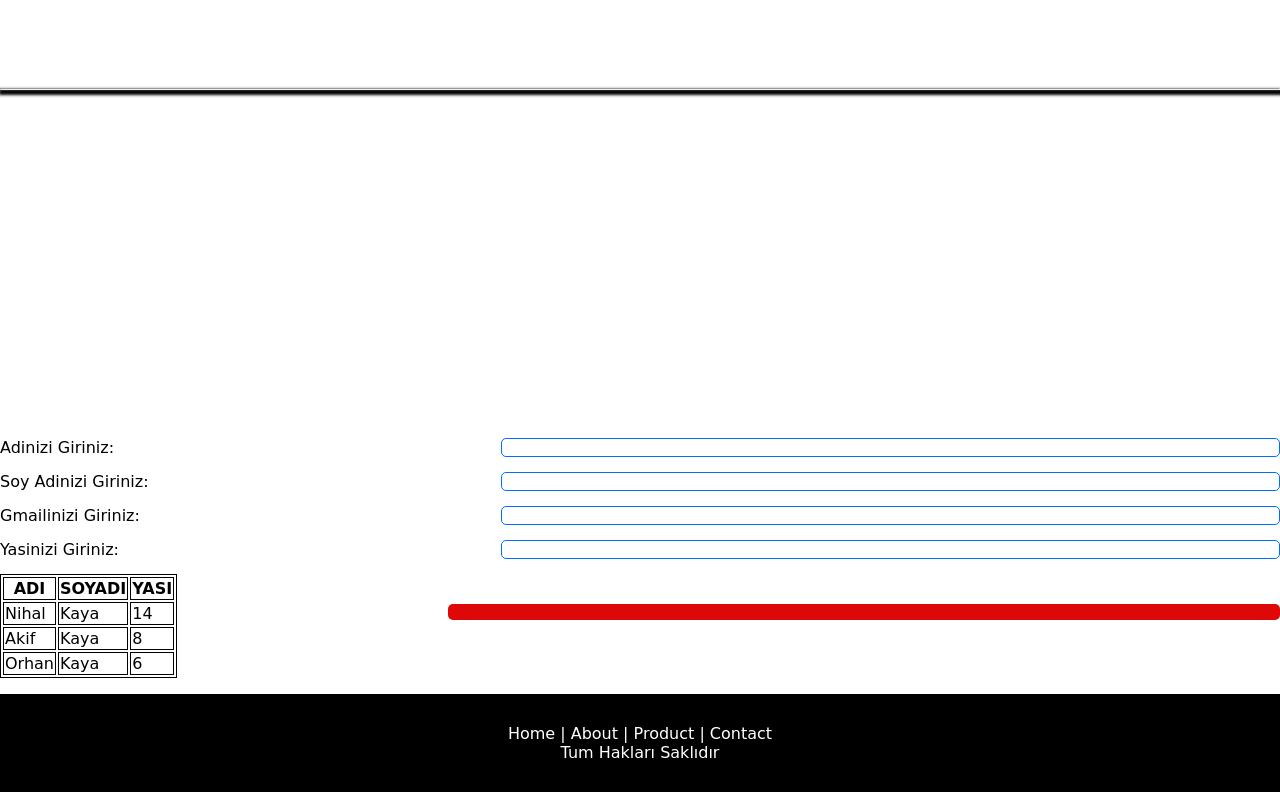
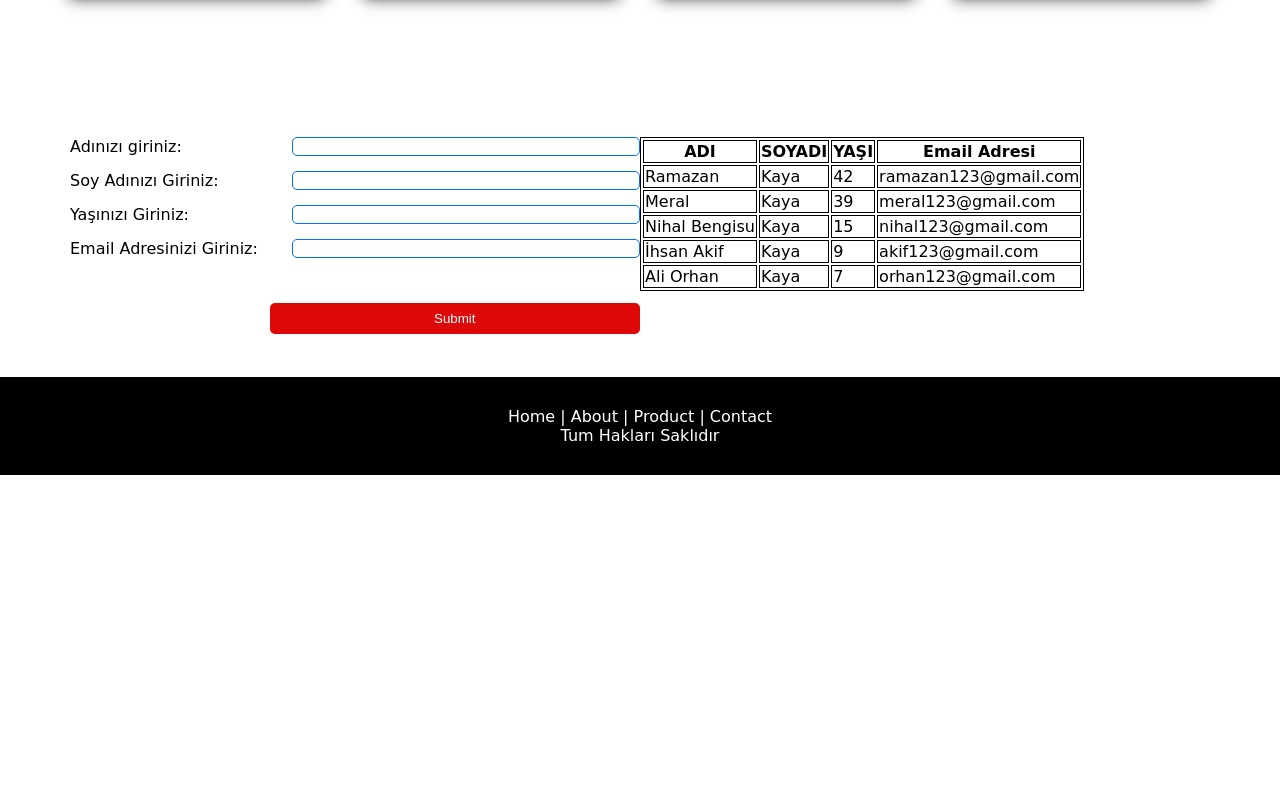
Before and after one commit to bengisli/bengisli.github.io, a plain HTML site: page index.html in a window 1280 px wide. Shown: the part 1014-1822 px from the top of the page. After the commit the page ends 1505 px from the top, so only its background shows below. Drawn offline with Linux system fonts and the light colour scheme; a web font is replaced by a local one.

Commit message:
Update index.html

```diff
--- a/index.html
+++ b/index.html
@@ -35,9 +35,9 @@
       </ul>
     </div>
 
-    <hr id="box" />
+    <hr id="yatayCizgi" />
 
-    <div id="contact">
+    <div id="content">
 
       <div id="imageContainer">
         <img
@@ -66,7 +66,11 @@
     <div id="subMenu">
 
       <div class="subMenuItem">
-        <img class="subMenuImage" src="https://cdn.pixabay.com/photo/2015/07/17/22/43/student-849826_960_720.jpg" alt="" />
+        <img
+         class="subMenuImage"
+         src="https://cdn.pixabay.com/photo/2015/07/17/22/43/student-849826_960_720.jpg"
+          alt=""
+       />
         <h4 class="subMenuTitle">Title</h4>
         <p class="subMenuParagraf">
           Lorem ipsum dolor sit, amet consectetur adipisicing elit. Magnam animi
@@ -76,7 +80,11 @@
       </div>
 
       <div class="subMenuItem">
-        <img class="subMenuImage" src="https://cdn.pixabay.com/photo/2015/07/17/22/43/student-849826_960_720.jpg" alt="" />
+        <img
+         class="subMenuImage"
+          src="https://cdn.pixabay.com/photo/2015/07/17/22/43/student-849826_960_720.jpg"
+          alt=""
+        />
         <h4 class="subMenuTitle">Title</h4>
         <p class="subMenuParagraf">
           Lorem ipsum dolor sit, amet consectetur adipisicing elit. Magnam animi
@@ -86,7 +94,11 @@
       </div>
 
       <div class="subMenuItem">
-        <img class="subMenuImage" src="https://cdn.pixabay.com/photo/2015/07/17/22/43/student-849826_960_720.jpg" alt="" />
+        <img
+         class="subMenuImage"
+        src="https://cdn.pixabay.com/photo/2015/07/17/22/43/student-849826_960_720.jpg"
+         alt=""
+       />
         <h4 class="subMenuTitle">Title</h4>
         <p class="subMenuParagraf">
           Lorem ipsum dolor sit, amet consectetur adipisicing elit. Magnam animi
@@ -96,7 +108,11 @@
       </div>
 
       <div class="subMenuItem">
-        <img class="subMenuImage" src="https://cdn.pixabay.com/photo/2015/07/17/22/43/student-849826_960_720.jpg" alt="" />
+        <img
+        class="subMenuImage"
+         src="https://cdn.pixabay.com/photo/2015/07/17/22/43/student-849826_960_720.jpg"
+         alt=""
+         />
         <h4 class="subMenuTitle">Title</h4>
         <p class="subMenuParagraf">
           Lorem ipsum dolor sit, amet consectetur adipisicing elit. Magnam animi
@@ -105,92 +121,95 @@
         <button class="subMenuBtn">See More</button>
       </div>
     </div>
-  </body>
-</html>
 
 
-  <title>Document</title>
-</head>
-<body>
-  <div id="container">
-  </div>
-
-  <hr id="yatayCizgi" />
-
-  <div id="content">
-  </div>
-
-  <div id="subMenu">
-  </div>
 
 <div id="formTable">
-  </div>
-
   <div id="formContainer">
-  </div>
-
+    <form>
       <div class="infoBox">
-<label class="infoLabel" >Adinizi Giriniz:</label>
+        <label class="infoLabel" >Adınızı giriniz:</label>
         <input class="infoInput" type="text">
          </div>
 
 
          <div class="infoBox">
-  <label class="infoLabel" >Soy Adinizi Giriniz:</label>
+          <label class="infoLabel" >Soy Adınızı Giriniz:</label>
+          <input class="infoInput" type="text">
+           </div>
+
+           <div class="infoBox">
+            <label class="infoLabel" >Yaşınızı Giriniz:</label>
             <input class="infoInput" type="text">
              </div>
 
 
            <div class="infoBox">
-    <label class="infoLabel" >Gmailinizi Giriniz:</label>
-    <input class="infoInput" type="text">
-     </div>
-
-
-     <div class="infoBox">
-      <label class="infoLabel" >Yasinizi Giriniz:</label>
+            <label class="infoLabel" >Email Adresinizi Giriniz:</label>
             <input class="infoInput" type="text">
              </div>
 
              <div id="submitContainer">
-    <button id="submitBtn">
-
-    </button>
+              <button id="submitBtn">Submit</button>
+            </div>
 
 
-
+            </form>
           </div>
 
   <div id=" tableContainer">
-<table id="personalist">
+    <table id="personalList">
     <thead>
     <th>ADI</th>
     <th>SOYADI</th>
-<th>YASI</th>
+    <th>YAŞI</th>
+    <th>Email Adresi</th>
     </thead>
 
     <tbody>
         <tr>
-<td> Nihal</td>
+    <td> Ramazan</td>
     <td>Kaya</td>
-<td> 14</td>
+    <td> 42</td>
+    <td>ramazan123@gmail.com</td>
     </tr>
 
     <tr>
-    <td> Akif</td>
+        <td> Meral</td>
         <td>Kaya</td>
-    <td> 8</td>
+        <td> 39</td>
+        <td>meral123@gmail.com</td>
+
         </tr>
 
         <tr>
-        <td> Orhan</td>
+            <td> Nihal Bengisu</td>
             <td>Kaya</td>
-        <td> 6</td>
+            <td> 15</td>
+            <td>nihal123@gmail.com</td>
+
           </tr>
 
+          <tr>
+            <td> İhsan Akif</td>
+            <td>Kaya</td>
+            <td> 9</td>
+            <td>akif123@gmail.com</td>
+
+          </tr>
+
+          <tr>
+            <td> Ali Orhan</td>
+            <td>Kaya</td>
+            <td> 7</td>
+            <td>orhan123@gmail.com</td>
+
+          </tr>
         </tbody>
       </table>
     </div>
+  </div>
+
 
 
    <p id= "foterp">
```
Lines whose indentation alone changed are shown as unchanged.
